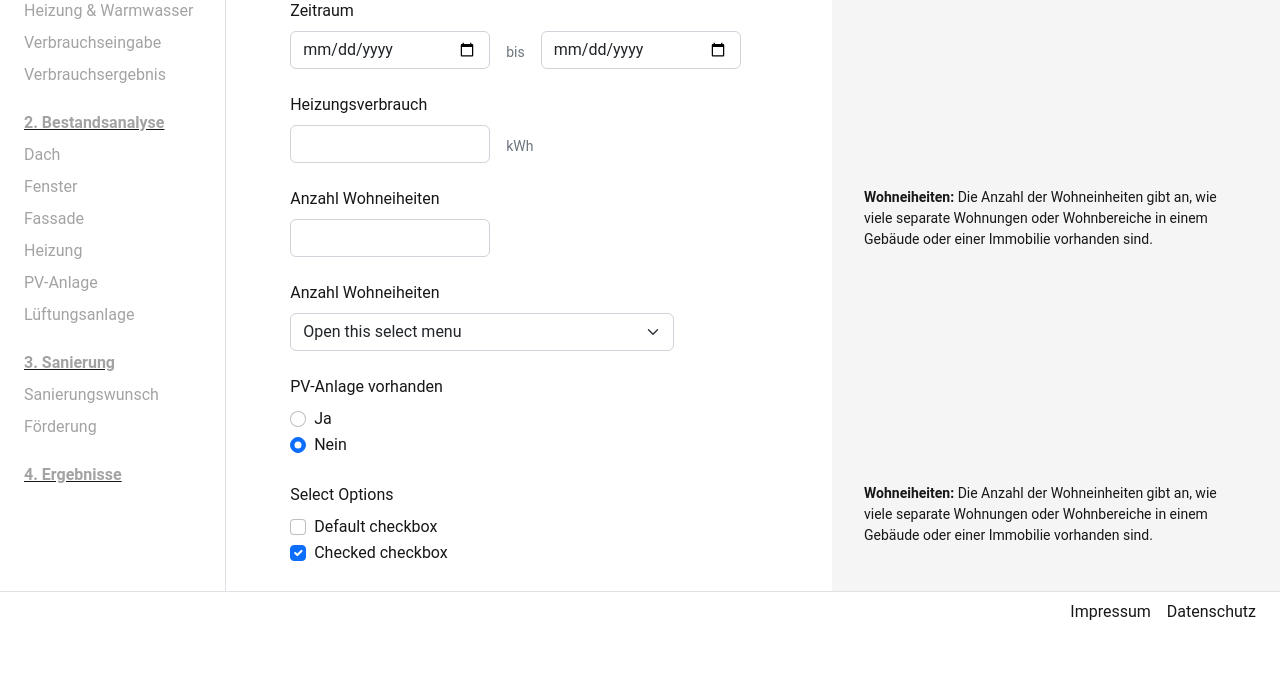
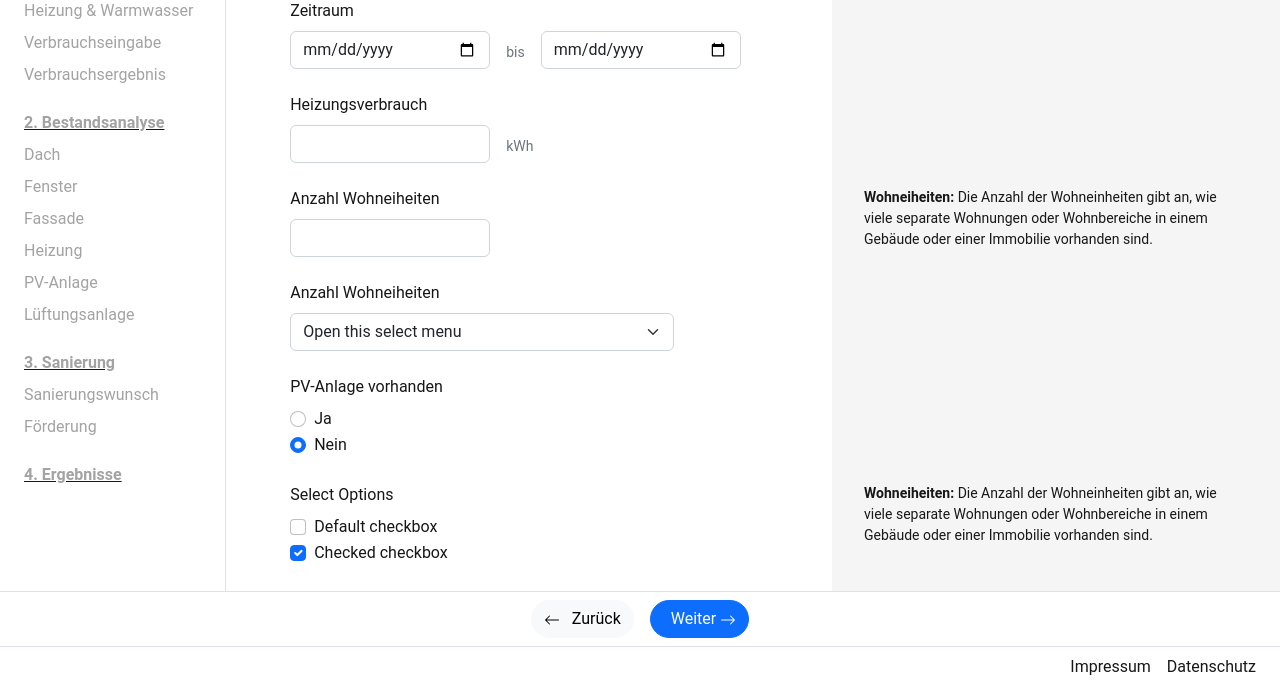
Before and after one commit to rl-institut/bd_app, a Django app: page / in a window 1280 px wide. Shown: the part 270-957 px from the top of the page. Before the commit the page ends 890 px from the top, so only its background shows below. Run offline with Django 4.2, Linux system fonts and the light colour scheme; style sheets or scripts are compiled from the project's sources; parts of the project's set-up code (start-up, migrations or seed data) failed here and were passed over; some libraries are stand-ins or nearby versions.

Commit message:
add footer navigation

```diff
--- /dev/null
+++ b/building_dialouge_webapp/static/css/components/_buttons.scss
@@ -0,0 +1,5 @@
+@import '../base/variables';
+
+.btn {
+  border-radius: 100px !important;
+}
--- a/building_dialouge_webapp/static/css/components/_nav.scss
+++ b/building_dialouge_webapp/static/css/components/_nav.scss
@@ -25,7 +25,7 @@ nav.navbar {
   }
 }
 
-footer.footer {
+footer .footer {
   ul {
     display: flex;
     list-style: none;
--- a/building_dialouge_webapp/static/css/project.scss
+++ b/building_dialouge_webapp/static/css/project.scss
@@ -1,5 +1,6 @@
 @import 'base/variables';
 @import 'base/base';
+@import 'components/buttons';
 @import 'components/forms';
 @import 'components/nav';
 @import 'layouts/questions';
--- a/building_dialouge_webapp/templates/base.html
+++ b/building_dialouge_webapp/templates/base.html
@@ -244,12 +244,32 @@
           {% endblock content %}
         {% endblock main %}
           </main>
-      <footer class="footer mt-auto py-2 bg-white border-top">
-        <div class="container-fluid d-flex justify-content-end px-4">
+          <footer class="footer mt-auto">
+            <div class="footer bg-white border-top">
+              <div class="container-fluid d-flex justify-content-center py-2 px-4">
+                <div class="d-flex gap-3">
+                  <button class="btn btn-light">
+                    <svg xmlns="http://www.w3.org/2000/svg" width="16" height="16" fill="currentColor" class="bi bi-arrow-left" viewBox="0 0 16 16">
+                      <path fill-rule="evenodd" d="M15 8a.5.5 0 0 0-.5-.5H2.707l3.147-3.146a.5.5 0 1 0-.708-.708l-4 4a.5.5 0 0 0 0 .708l4 4a.5.5 0 0 0 .708-.708L2.707 8.5H14.5A.5.5 0 0 0 15 8"/>
+                    </svg>
+                    <span class="ps-2">Zurück</span>
+                  </button>
+                  <button class="btn btn-primary">
+                    <span class="ps-2">Weiter</span>
+                    <svg xmlns="http://www.w3.org/2000/svg" width="16" height="16" fill="currentColor" class="bi bi-arrow-right" viewBox="0 0 16 16">
+                      <path fill-rule="evenodd" d="M1 8a.5.5 0 0 1 .5-.5h11.793l-3.147-3.146a.5.5 0 0 1 .708-.708l4 4a.5.5 0 0 1 0 .708l-4 4a.5.5 0 0 1-.708-.708L13.293 8.5H1.5A.5.5 0 0 1 1 8"/>
+                    </svg>
+                  </button>
+                </div>
+              </div>
+            </div>
+            <div class="footer bg-white border-top">
+              <div class="container-fluid d-flex justify-content-end py-2 px-4">
                 <ul>
                   <li class="ps-3"><a href="">Impressum</a></li>
                   <li class="ps-3"><a href="">Datenschutz</a></li>
                 </ul>
+              </div>
             </div>
           </footer>
     {% endblock body %}
```
Lines whose indentation alone changed are shown as unchanged.
